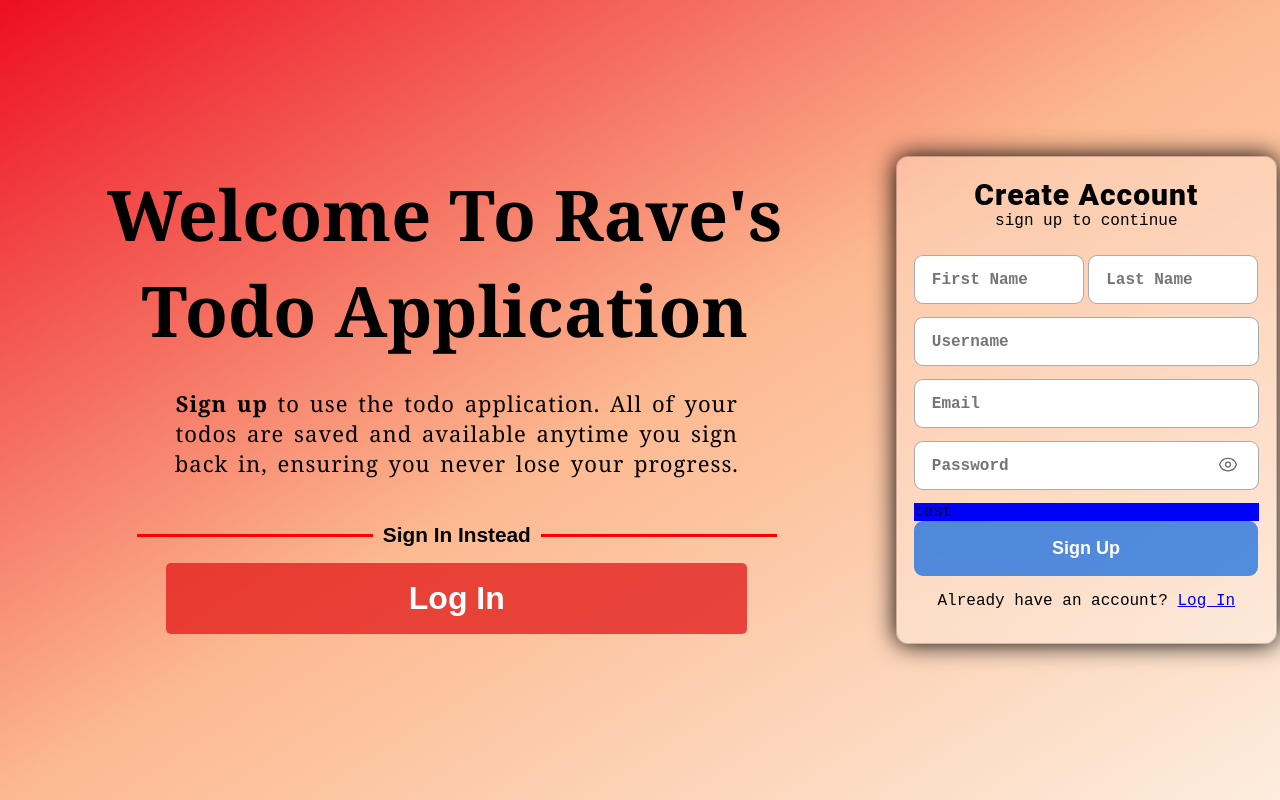
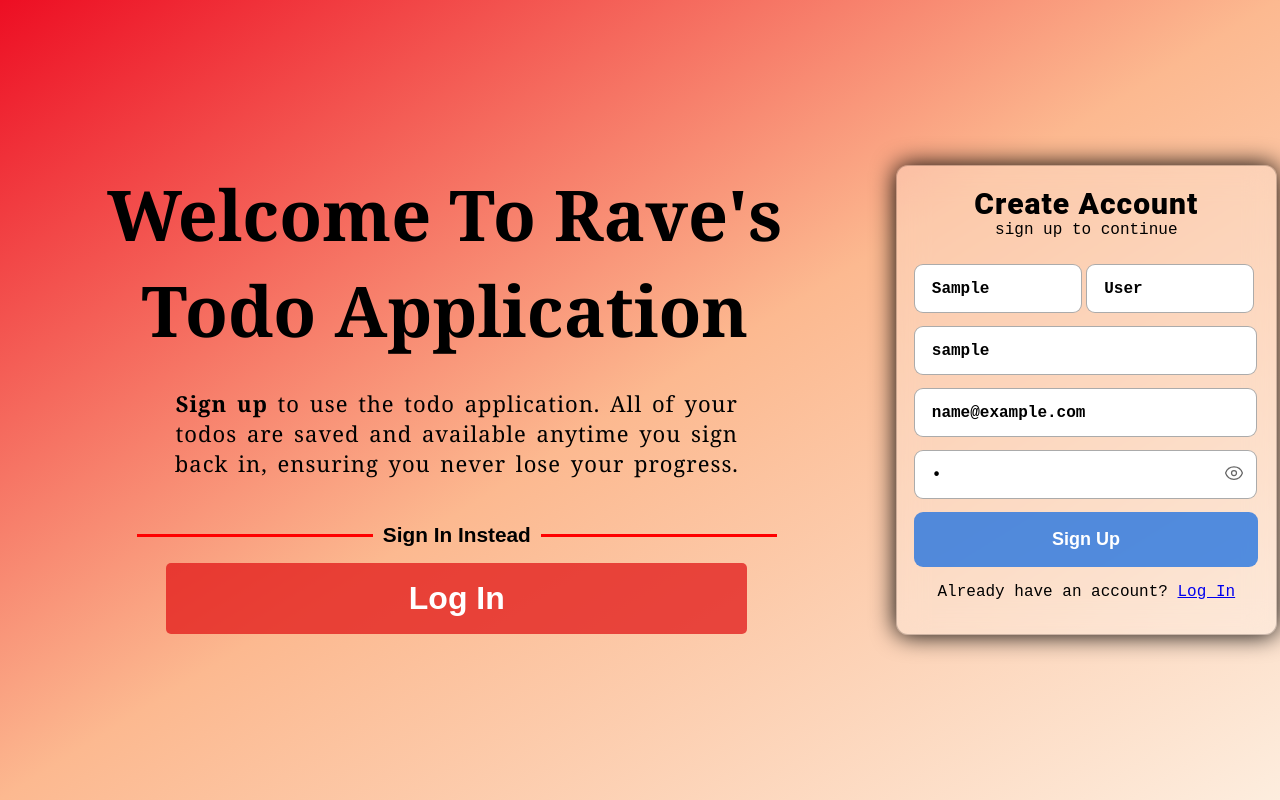
Before and after one commit to Rave-codes-67/todo-app, a Flask app: template templates/signup-page.html in a window 1280 px wide. Run offline with Flask 3, Linux system fonts and the light colour scheme; the template is opened without the code that fills it: most values are stand-ins (such as "Sample title", 1, 10 or a date in 2020).

Commit message:
Second Commit (Sign Up Working)

```diff
--- a/app.py
+++ b/app.py
@@ -1,18 +1,19 @@
-from flask import Flask, render_template, request
+from flask import Flask, render_template, request, url_for, redirect, session
+import os
+from dotenv import load_dotenv
+from datetime import timedelta
+
+load_dotenv()
 
 app = Flask(__name__)
+app.secret_key = os.environ.get("SECRET_KEY")
+app.permanent_session_lifetime = timedelta(days=30)
+
+
 
 TODO_LIST = [
     {'id':1, 'title':'Add Context', 'detail':'Add context to discord bot ai chat with name of server, etc.', 'status':'complete', 'deadline':'22/12/2026'},
     {'id':2, 'title':'Edit System Prompt', 'detail':'Make system prompt a constant variable', 'status':'pending', 'deadline':'22/11/2026'},
-]
-
-WELCOME_MSGS = [
-    'What are your plans for today?',
-    'What do you want to do today?',
-    'Start tracking your tasks!!',
-    'Plan your tasks before you forget..',
-    'Stay Disciplined. Write them down'
 ]
 
 """
@@ -23,11 +24,25 @@ WELCOME_MSGS = [
     deadline = Date and time to finish/do task
 """
 
-LoggedIn = False
-FirstName = 'Joseph'
+WELCOME_MSGS = [
+    'What are your plans for today?',
+    'What do you want to do today?',
+    'Start tracking your tasks!!',
+    'Plan your tasks before you forget..',
+    'Stay Disciplined. Write them down'
+]
+
+USERS = {
+    1: {'first-name': "Joseph",
+        'last-name': "Paul",
+        'email': 'jotextech@gmail.com',
+        'password': 'NewJoe@2009'
+        }
+}
+
 
 import time, random
-@app.route("/", methods=['GET'])
+@app.route("/")
 def home():
     current_time = int(time.strftime("%H"))
     greeting = 'Good Day'
@@ -41,21 +56,15 @@ def home():
     global WELCOME_MSGS
     wlc_msg = random.choice(WELCOME_MSGS)
 
-    return render_template('index.html', f_name=FirstName, greeting=greeting, lists=TODO_LIST, wlc_msg=wlc_msg)
+    if "user_id" in session:
+        return render_template(
+             'index.html',
+             f_name=session.get("user_first_name"),
+             greeting=greeting,
+             lists=TODO_LIST,
+             wlc_msg=wlc_msg)
 
-tasks_bp = app
-@tasks_bp.route('/create', methods=["POST"])
-def new_todo():
-    global TODO_LIST
-    id = TODO_LIST[-1]['id']+1
-
-@tasks_bp.route('/', methods=["POST"])
-def edit_todo():
-    id = request.form.get('')
-
-@tasks_bp.route('/', methods=["POST"])
-def change_status():
-    pass
+    return render_template('index.html', f_name="User", greeting=greeting, lists=[], wlc_msg=wlc_msg)
 
 @app.route('/delete_todo', methods=['POST'])
 def delete_todo():
@@ -63,17 +72,116 @@ def delete_todo():
     global TODO_LIST
     TODO_LIST = [todo for todo in TODO_LIST if todo['id'] != target_id ]
 
+@app.route('/new-todo', methods=["POST"])
+def new_todo():
+    pass
 
+import re
+import string
+@app.route('/signup', methods=["GET", "POST"])
+def signup_page():
+    if request.method != 'POST':
+        form_data = {'first_name': '', 'last_name': '', 'username': '', 'email': '', 'password': ''}
+        return render_template('signup-page.html', form_data=form_data)
 
-@app.route('/signup')
-def signup_page():
-    return render_template('signup-page.html')
+    data = request.form
+    first_name = data.get('first_name', '').strip()
+    last_name = data.get('last_name', '').strip()
+    username = data.get('username', '').strip()
+    email = data.get('email', '').strip()
+    password = data.get('password', '').strip()
+    form_data = {'first_name': first_name, 'last_name': last_name, 'username': username, 'email': email, 'password': password}
+    error = ''
+
+    while True:
+        # First Name check
+        if not first_name:
+            error = "First Name is Required"
+            break
+        elif len(first_name) <= 2 or not isinstance(first_name, str):
+            error = "First Name is invalid"
+            break
+
+        # Last Name check
+        elif not last_name:
+            error = "Last Name is Required"
+            break
+        elif len(last_name) <= 2 or not isinstance(last_name, str):
+            error = "Last Name is Invalid"
+            break
+
+        # Username check
+        elif not username:
+            error = "Username is Required"
+            break
+        elif len(username) < 3:
+            error = "Invalid Username"
+            break
+        elif username in 'Users_db_list':
+            error = "This username exists already"
+            break
+
+        # Email Check
+        elif not email:
+            error = "Email is Required"
+            break
+        elif not email or not '@' in email or len(email) <= 7:
+            error = 'Invalid Email'
+            break
+
+        # Password Check
+        elif not password:
+            error = 'Password is Required'
+            break
+        elif len(password) < 4:
+            error = "Password is too short"
+            break
+        found = False
+        for i in password:
+            if i in string.punctuation:
+                found = True
+                break
+            elif i in string.digits:
+                found = True
+                break
+        if found is False and error == '':
+            error = "Your Password is too weak"
+            break
+
+    if error:
+        return render_template('signup-page.html', error_msg=error, form_data=form_data)
+    else:
+        global USERS
+        last_id = [i for i in USERS.keys()]
+        new_user_id = last_id[-1]+1
+
+        USERS[new_user_id] = {'first-name': first_name,
+                        'username': username,
+                        'last-name': last_name,
+                        'email': email,
+                        'password': password
+                                                }
+
+        session.permanent = True
+
+        session["user_id"] = new_user_id
+        session["user_first_name"] = first_name
+        session["user_last_name"] = last_name
+        session["user_email"] = email
+
+        return redirect(url_for(home))
+
 
 @app.route('/signin')
 def signin_page():
     pass
 
-@app.route('/Account')
+@app.route('/logout')
+def logout():
+    session.clear()
+    return redirect(url_for(home))
+
+@app.route('/dashboard')
 def account():
     return render_template('pass.html')
 
--- a/static/css/signup_page.css
+++ b/static/css/signup_page.css
@@ -130,30 +130,36 @@ input {
 .type-input {
     font-size: 16px;
     display: block;
-    width: 324px;
+    width: 307px;
     margin-top: 13px;
     margin-bottom: 13px;
     height: 45px;
     border: 1px solid rgba(128, 128, 128, 0.658);
     border-radius: 9px;
     padding-left: 17px;
+    padding-right: 17px;
 }
 
 
 .f-name,
 .l-name {
-    width: 149px;
+    width: 132px;
     display: inline;
     padding-left: 17px;
     margin-top: 0;
     margin-bottom: 0;
 }
 
+.password {
+    padding-right: 55px;
+    width: 269px;
+}
+
 .password-con {
     position: relative;
 }
 
-.password-con button {
+.password-con a {
     position: absolute;
     right: 15px;
     top: 52%;
@@ -184,7 +190,15 @@ input {
 }
 
 .error-msg-con {
-    background-color: blue;
+    color: red;
+    text-align: center;
+    padding-bottom: 13px;
+}
+
+.error-msg {
+    font-size: 1.1rem;
+    font-weight: bold;
+    font-family: Arial, Helvetica, sans-serif;
 }
 
 .create-acc-txt {
--- a/templates/index.html
+++ b/templates/index.html
@@ -9,7 +9,7 @@
     <nav class="navbar">
         <!-- Site Logo -->
         <div class="nav-logo">
-            <a href="url_for('main')">Rave's Todo App</a>
+            <a href="url_for('home')">Rave's Todo App</a>
         </div>
 
         <!-- Nav Link -->
--- a/templates/signup-page.html
+++ b/templates/signup-page.html
@@ -42,26 +42,30 @@
     <div class="sign-up-form">
         <p class="create-acc-txt">Create Account</p>
         <p class="extra-text">sign up to continue</p>
-        <form action="/" method="post"></form>
+        <form id="signupForm" action="/signup" method="POST" novalidate>
             <div class="name">
-                <input autocomplete="off" class="type-input f-name" type="text" name="first_name" placeholder="First Name">
-                <input autocomplete="off" class="type-input l-name" type="text" name="last_name" placeholder="Last Name">
+                <input autocomplete="off" class="type-input f-name" type="text" name="first_name" placeholder="First Name" value="{{ form_data.first_name }}" >
+                <input autocomplete="off" class="type-input l-name" type="text" name="last_name" placeholder="Last Name" value="{{ form_data.last_name }}" >
             </div>
-            <input autocomplete="off" class="type-input username" type="text" name="username" placeholder="Username">
-            <input autocomplete="off" class="type-input email" type="email" name="email" placeholder="Email">
+
+            <input autocomplete="off" class="type-input username" type="text" name="username" placeholder="Username" value="{{ form_data.username }}" >
+            <input autocomplete="off" class="type-input email" type="email" name="email" placeholder="Email" value="{{ form_data.email }}" >
+
             <div class="password-con">
-                <input autocomplete="off" class="type-input password" type="password" name="password" placeholder="Password">
-                <button id="togglePassword" aria-label="Toggle password visibility">
+                <input autocomplete="off" class="type-input password" type="password" name="password" placeholder="Password" value="{{ form_data.password }}">
+                <a id="togglePassword" aria-label="Toggle password visibility">
                     <svg class="icon eye-open" xmlns="http://w3.org" fill="none" viewBox="0 0 24 24" stroke-width="1.5" stroke="currentColor">
                         <path stroke-linecap="round" stroke-linejoin="round" d="M2.036 12.322a1.012 1.012 0 0 1 0-.639C3.423 7.51 7.36 4.5 12 4.5c4.638 0 8.573 3.007 9.963 7.178.07.207.07.431 0 .639C20.577 16.49 16.64 19.5 12 19.5c-4.638 0-8.573-3.007-9.963-7.178Z" />
                         <path stroke-linecap="round" stroke-linejoin="round" d="M15 12a3 3 0 1 1-6 0 3 3 0 0 1 6 0Z" />
                     </svg>
-                </button>
+                </a>
             </div>
-        <div class="error-msg-con">
-            <p class="error-msg {{ visibility }}">{{ error_msg }} test</p>
-        </div>
-        <button class="sign-up-button" type="submit">Sign Up</button>
+            {% if error_msg %}
+                <div class="error-msg-con">
+                    <p class="error-msg">{{ error_msg }}</p>
+                </div>
+            {% endif %}
+            <button class="sign-up-button" type="submit">Sign Up</button>
         </form>
 
         <p style="text-align: center; margin: 16px 0;">Already have an account? <a href="/sign_in">Log In</a></p>
@@ -74,24 +78,19 @@
     const icon = document.querySelector('.icon')
 
     togglePassword.addEventListener('click', function () {
-        const type = password.getAttribute('type') ? 'text' : 'password';
-        password.setAttribute('type', type);
-
-        if (icon.classList.contains('eye-open') && type === 'password') {
+        if (icon.classList.contains('eye-open') && password.getAttribute('type') === 'password') {
             password.setAttribute('type', 'text')
+            icon.innerHTML = `<path stroke-linecap="round" stroke-linejoin="round" d="M3.98 8.223A10.477 10.477 0 0 0 1.934 12C3.226 16.338 7.244 19.5 12 19.5c.993 0 1.953-.138 2.863-.395M6.228 6.228A10.451 10.451 0 0 1 12 4.5c4.756 0 8.773 3.162 10.065 7.498a10.522 10.522 0 0 1-4.293 5.774M6.228 6.228 3 3m3.228 3.228 3.65 3.65m7.894 7.894L21 21m-3.228-3.228-3.65-3.65m0 0a3 3 0 1 1-4.243-4.243m4.242 4.242L9.88 9.88"/>`
             icon.classList.remove('eye-open')
             icon.classList.add('eye-closed')
-            icon.innerHTML = `<path stroke-linecap="round" stroke-linejoin="round" d="M3.98 8.223A10.477 10.477 0 0 0 1.934 12C3.226 16.338 7.244 19.5 12 19.5c.993 0 1.953-.138 2.863-.395M6.228 6.228A10.451 10.451 0 0 1 12 4.5c4.756 0 8.773 3.162 10.065 7.498a10.522 10.522 0 0 1-4.293 5.774M6.228 6.228 3 3m3.228 3.228 3.65 3.65m7.894 7.894L21 21m-3.228-3.228-3.65-3.65m0 0a3 3 0 1 1-4.243-4.243m4.242 4.242L9.88 9.88" />`
-        } else {
+        } else if (icon.classList.contains('eye-closed') && password.getAttribute('type') === 'text') {
             password.setAttribute('type', 'password')
+            icon.innerHTML = `<path stroke-linecap="round" stroke-linejoin="round" d="M2.036 12.322a1.012 1.012 0 0 1 0-.639C3.423 7.51 7.36 4.5 12 4.5c4.638 0 8.573 3.007 9.963 7.178.07.207.07.431 0 .639C20.577 16.49 16.64 19.5 12 19.5c-4.638 0-8.573-3.007-9.963-7.178Z" />
+                              <path stroke-linecap="round" stroke-linejoin="round" d="M15 12a3 3 0 1 1-6 0 3 3 0 0 1 6 0Z" />`
             icon.classList.remove('eye-closed')
             icon.classList.add('eye-open')
-            icon.innerHTML = `<path stroke-linecap="round" stroke-linejoin="round" d="M2.036 12.322a1.012 1.012 0 0 1 0-.639C3.423 7.51 7.36 4.5 12 4.5c4.638 0 8.573 3.007 9.963 7.178.07.207.07.431 0 .639C20.577 16.49 16.64 19.5 12 19.5c-4.638 0-8.573-3.007-9.963-7.178Z" />
-                              <path stroke-linecap="round" stroke-linejoin="round" d="M15 12a3 3 0 1 1-6 0 3 3 0 0 1 6 0Z" />`
         }
     })
 
-    const signUpErrorMsg = document.querySelector(".error_msg")
-
 </script>
 {% endblock %}
```
Also changed, not shown: 1 other file.
